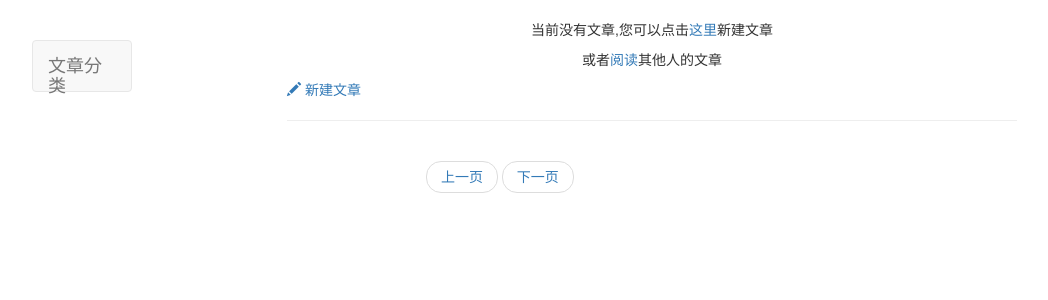
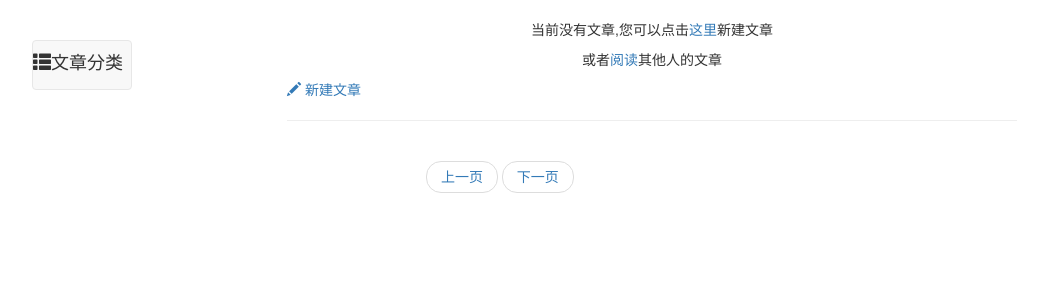
Before and after one commit to liyu-task/my_blog, a Flask app: page /my_post in a window 1280 px wide. Shown: the part 52-352 px from the top of the page, without its empty margins (83-1131 px from the left). Run offline with Flask 2, Linux system fonts and the light colour scheme; the visitor is signed in with stand-in values (Sample User, id 1); data comes from the database, SQL or seed files in the repository; data that the repository does not hold is empty; some libraries are stand-ins or nearby versions.

Commit message:
v1.9.9.8

```diff
--- a/app/templates/_sidebar.html
+++ b/app/templates/_sidebar.html
@@ -4,7 +4,7 @@
             <br>
             <nav class="navbar navbar-default" role="navigation">
                 <div class="navbar-header">
-                    <a href="#" class="navbar-brand">文章分类</a>
+                    <h4><i class="glyphicon glyphicon-th-list"></i>文章分类</h4>
                     <button type="button" class="navbar-toggle" data-toggle="collapse" data-target="#menu2">
                         <span class="sr-only">切换导航</span>
                         <span class="icon-bar"></span>
--- a/app/templates/main.html
+++ b/app/templates/main.html
@@ -1,9 +1,9 @@
 {% extends 'base.html' %}
 {% block container %}
-    <div class="column col-md-2">
+    <div class="col-md-2 col-sm-2 col-lg-2">
         {% include '_sidebar.html' %}
     </div>
-    <div class="column col-md-8 col-md-offset-1">
+    <div class="col-md-8 col-sm-8 col-lg-8 col-sm-offset-1 col-lg-offset-1 col-md-offset-1">
         {% block content %}
         {% endblock %}
     </div>
```
